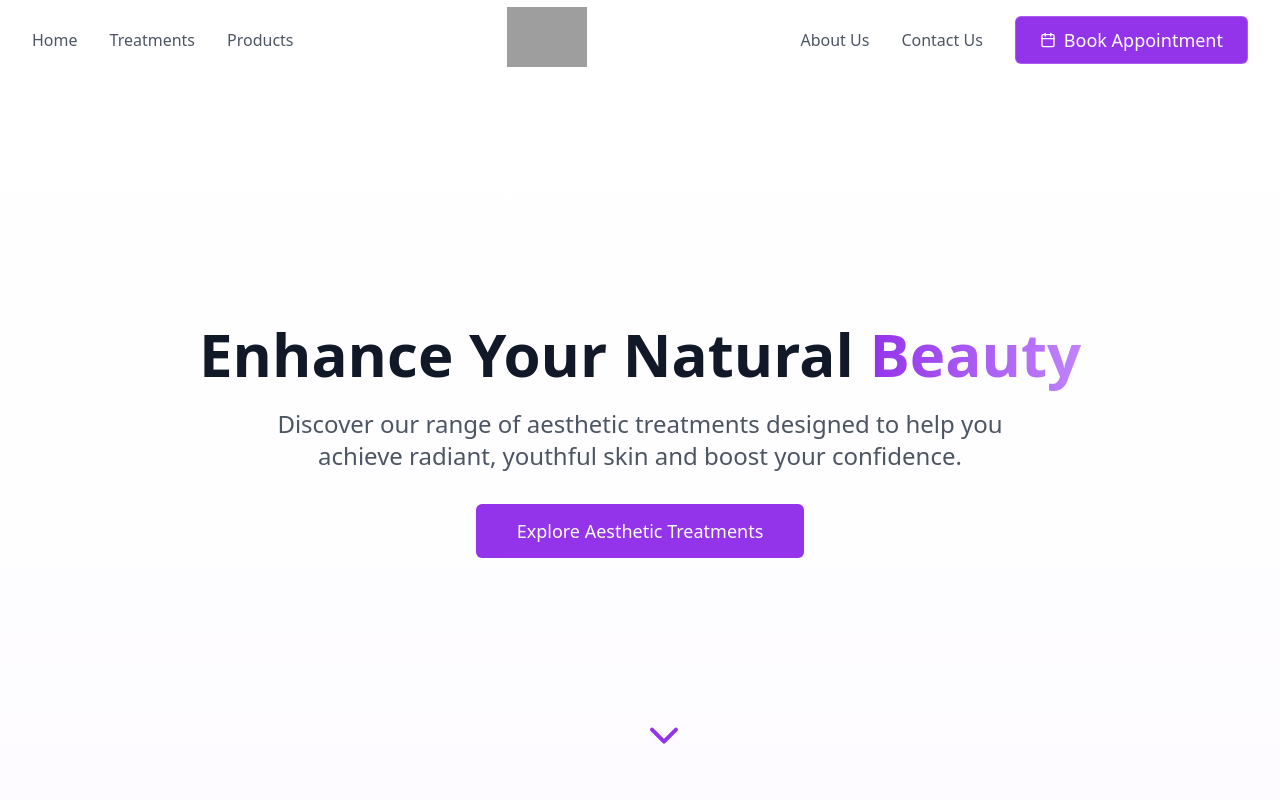
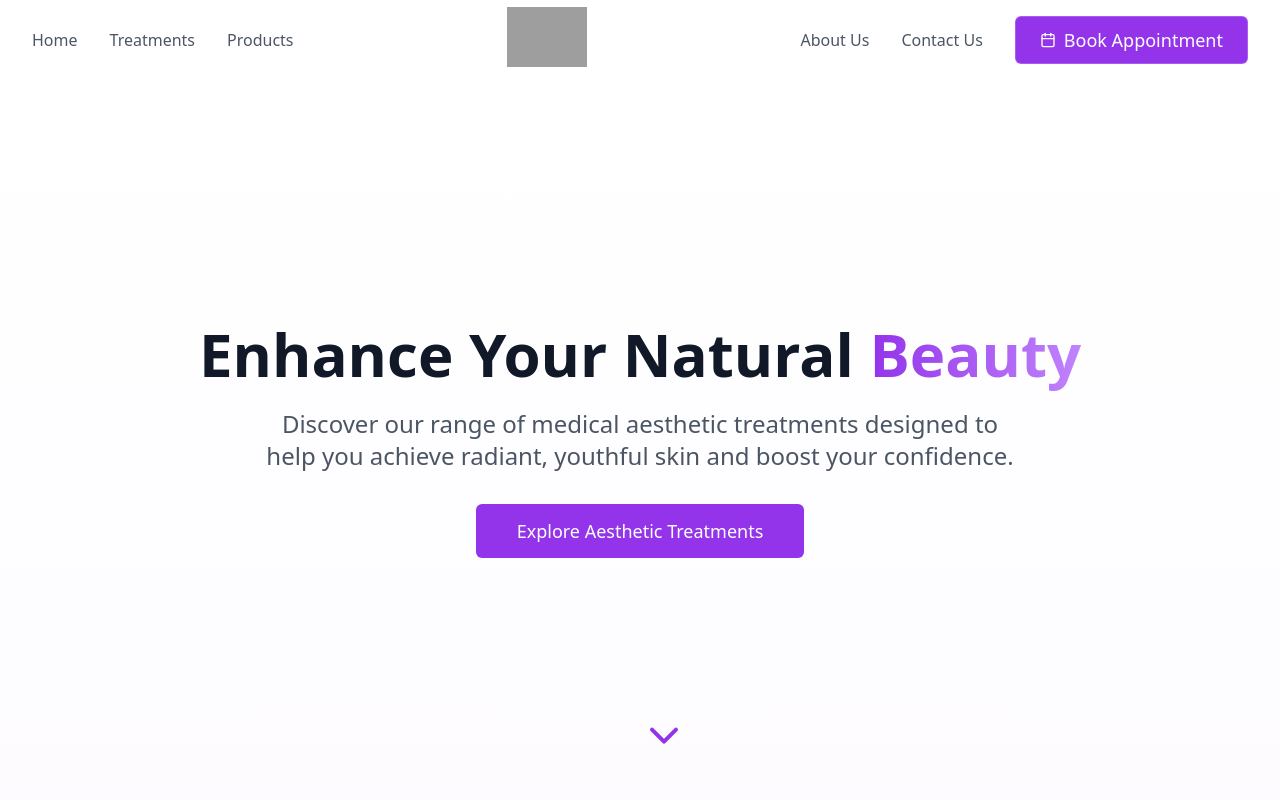
Before and after one commit to amartey-tricky/luxe, a Next.js app: page /treatments/aesthetic in a window 1280 px wide. Shown: the top 800 px of the page. Built offline with nearby package versions, Linux system fonts and the light colour scheme; grey boxes are pictures that could not be loaded.

Commit message:
Update aesthetic-hero.tsx

```diff
--- a/app/treatments/aesthetic/aesthetic-hero.tsx
+++ b/app/treatments/aesthetic/aesthetic-hero.tsx
@@ -16,7 +16,7 @@ export function AestheticHero() {
         >
           <h1 className={styles.heroTitle}>Enhance Your Natural <span className={styles.heroTitleHighlight}>Beauty</span></h1>
           <p className={styles.heroDescription}>
-            Discover our range of aesthetic treatments designed to help you achieve radiant, youthful skin and boost your confidence.
+            Discover our range of medical aesthetic treatments designed to help you achieve radiant, youthful skin and boost your confidence.
           </p>
           <motion.a
             href="#aesthetic"
```
